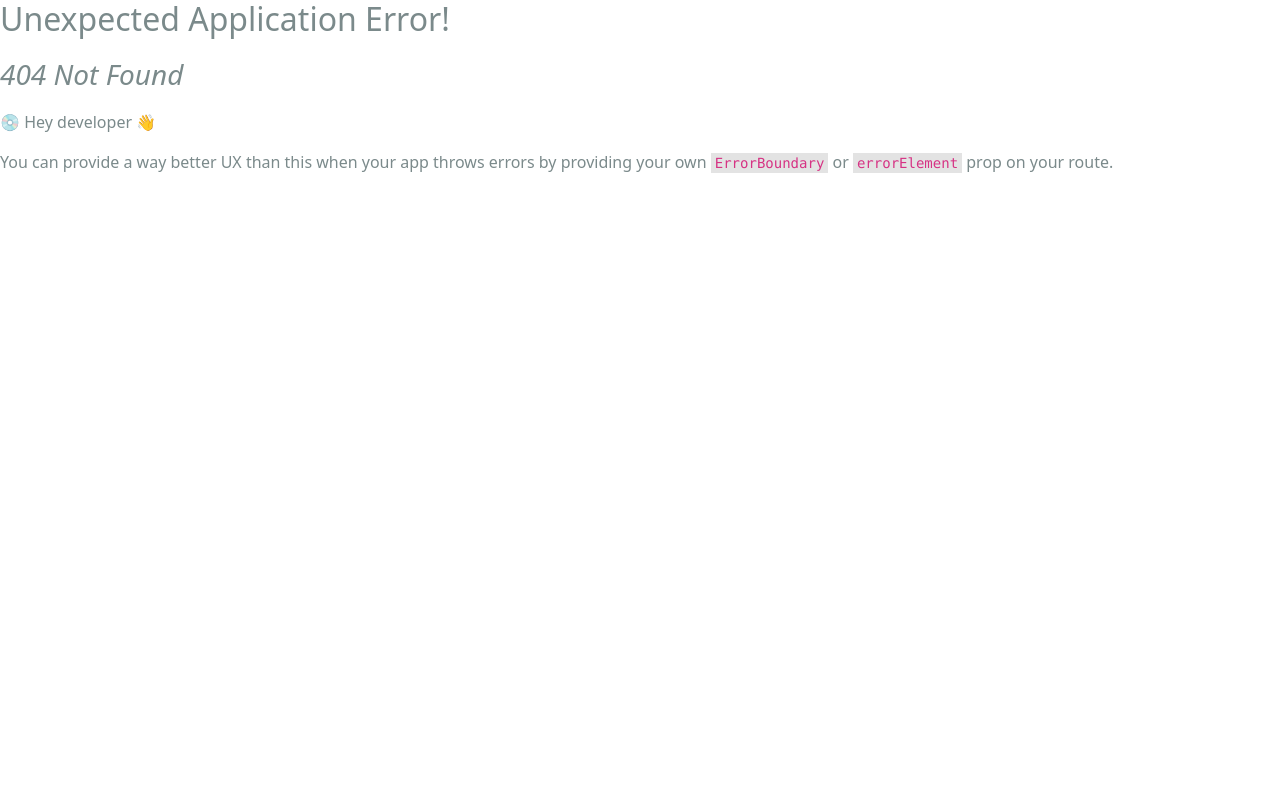
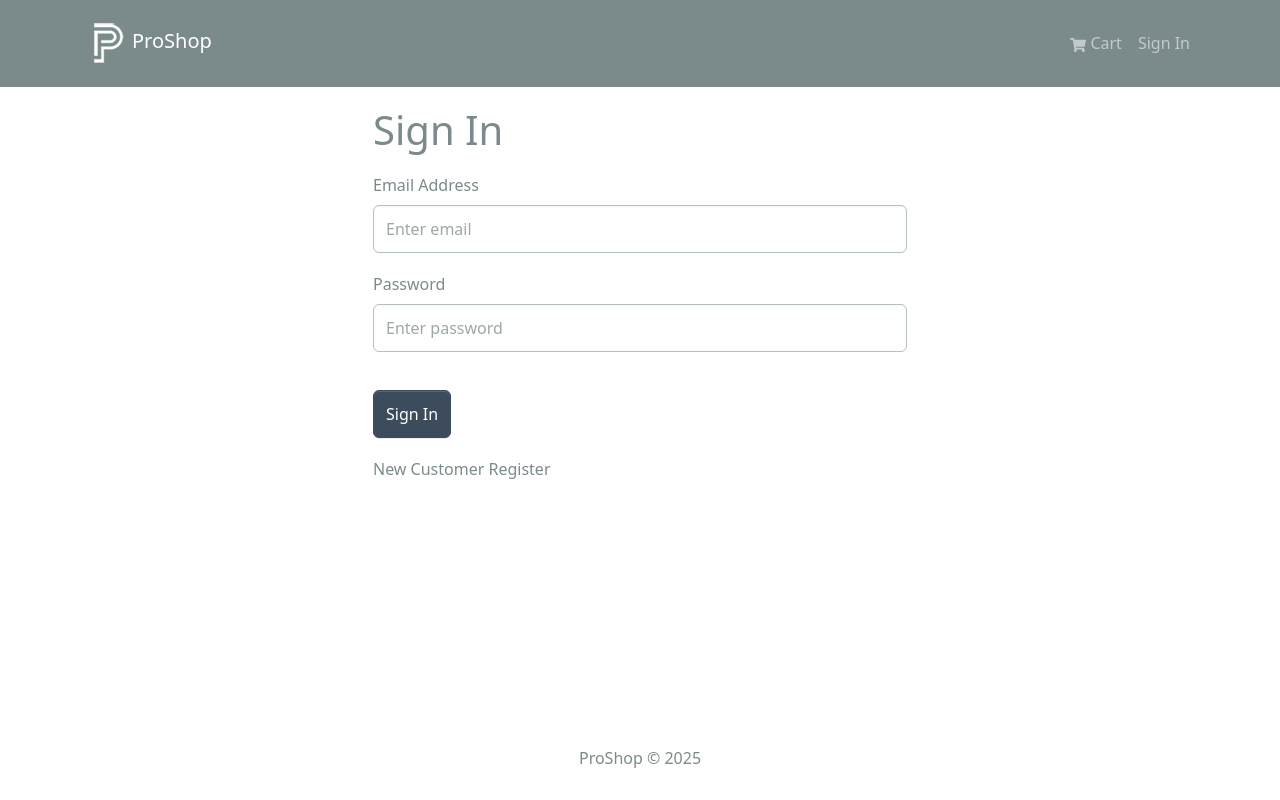
Before and after one commit to piyush9910/proshop, a React (Create React App) app in the folder frontend/: page /login in a window 1280 px wide. Before the commit this address had no page. Built offline with nearby package versions, Linux system fonts and the light colour scheme; the HTML template or start-up script is replaced by a standard one.

Commit message:
Add login screen and form container for user authentication

```diff
--- /dev/null
+++ b/frontend/src/components/FormContainer.jsx
@@ -0,0 +1,16 @@
+import { Container, Row, Col } from 'react-bootstrap';
+import React, { Children } from 'react';
+
+const FormContainer = ({ children }) => {
+  return (
+    <Container>
+      <Row className="justify-content-md-center">
+        <Col xs={12} md={6}>
+          {children}
+        </Col>
+      </Row>
+    </Container>
+  );
+};
+
+export default FormContainer;
--- a/frontend/src/index.js
+++ b/frontend/src/index.js
@@ -15,6 +15,7 @@
 import HomeScreen from './screens/HomeScreen';
 import ProductScreen from './screens/ProductScreen';
 import CartScreen from './screens/CartScreen';
+import LoginScreen from './screens/LoginScreen';
 
 const router = createBrowserRouter(
   createRoutesFromElements(
@@ -22,6 +23,7 @@
       <Route index={true} path="/" element={<HomeScreen />} />
       <Route path="/product/:id" element={<ProductScreen />} />
       <Route path="/cart" element={<CartScreen />} />
+      <Route path="/login" element={<LoginScreen />} />
     </Route>
   )
 );
--- /dev/null
+++ b/frontend/src/screens/LoginScreen.jsx
@@ -0,0 +1,52 @@
+import { useState } from 'react';
+import { Link } from 'react-router-dom';
+import { Form, Button, Row, Col } from 'react-bootstrap';
+import FormContainer from '../components/FormContainer';
+
+const LoginScreen = () => {
+  const [email, setEmail] = useState('');
+  const [password, setPassword] = useState('');
+
+  const submitHandler = (e) => {
+    e.preventDefault();
+    console.log('submit');
+  };
+
+  return (
+    <FormContainer>
+      <h1>Sign In</h1>
+      <Form onSubmit={submitHandler}>
+        <Form.Group controlId="email" className="my-3">
+          <Form.Label>Email Address</Form.Label>
+          <Form.Control
+            type="email"
+            placeholder="Enter email"
+            value={email}
+            onChange={(e) => setEmail(e.target.value)}
+          ></Form.Control>
+        </Form.Group>
+        <Form.Group controlId="password" className="my-3">
+          <Form.Label>Password</Form.Label>
+          <Form.Control
+            type="password"
+            placeholder="Enter password"
+            value={password}
+            onChange={(e) => setPassword(e.target.value)}
+          ></Form.Control>
+        </Form.Group>
+        <Button type="submit" variant="primary" className="mt-3">
+          Sign In
+        </Button>
+      </Form>
+
+      <Row className="py-3">
+        <Col>
+          New Customer <Link to="/register" />
+          Register
+        </Col>
+      </Row>
+    </FormContainer>
+  );
+};
+
+export default LoginScreen;
```
